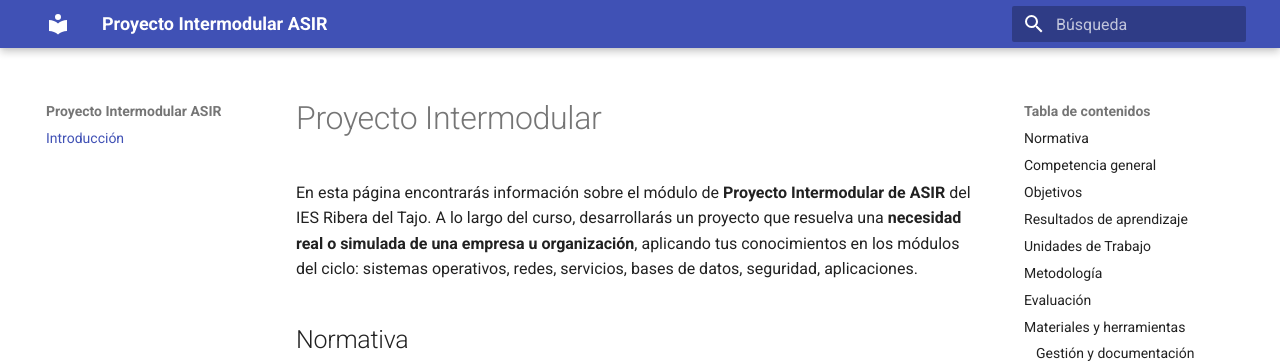
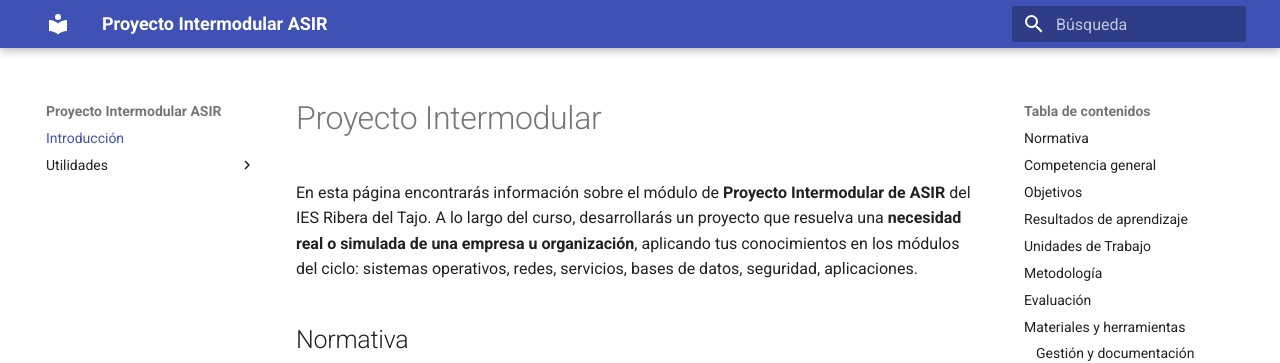
Before and after one commit to lidia1900/Proyecto-Intermodular-ASIR, an MkDocs documentation site: the page built from docs/index.md, in a window 1280 px wide. Shown: the top 363 px of the page. Built offline with MkDocs 1.6.1 and Material for MkDocs 9.7.7, drawn with Linux system fonts in a browser that asks for light colours.

Commit message:
Add 'Utilidades' section to mkdocs navigation

```diff
--- a/mkdocs.yml
+++ b/mkdocs.yml
@@ -5,3 +5,5 @@ theme:
 
 nav:
     - Introducción: index.md
+    - Utilidades:
+      - Documentación: Utilidades/Documentación.md
```
